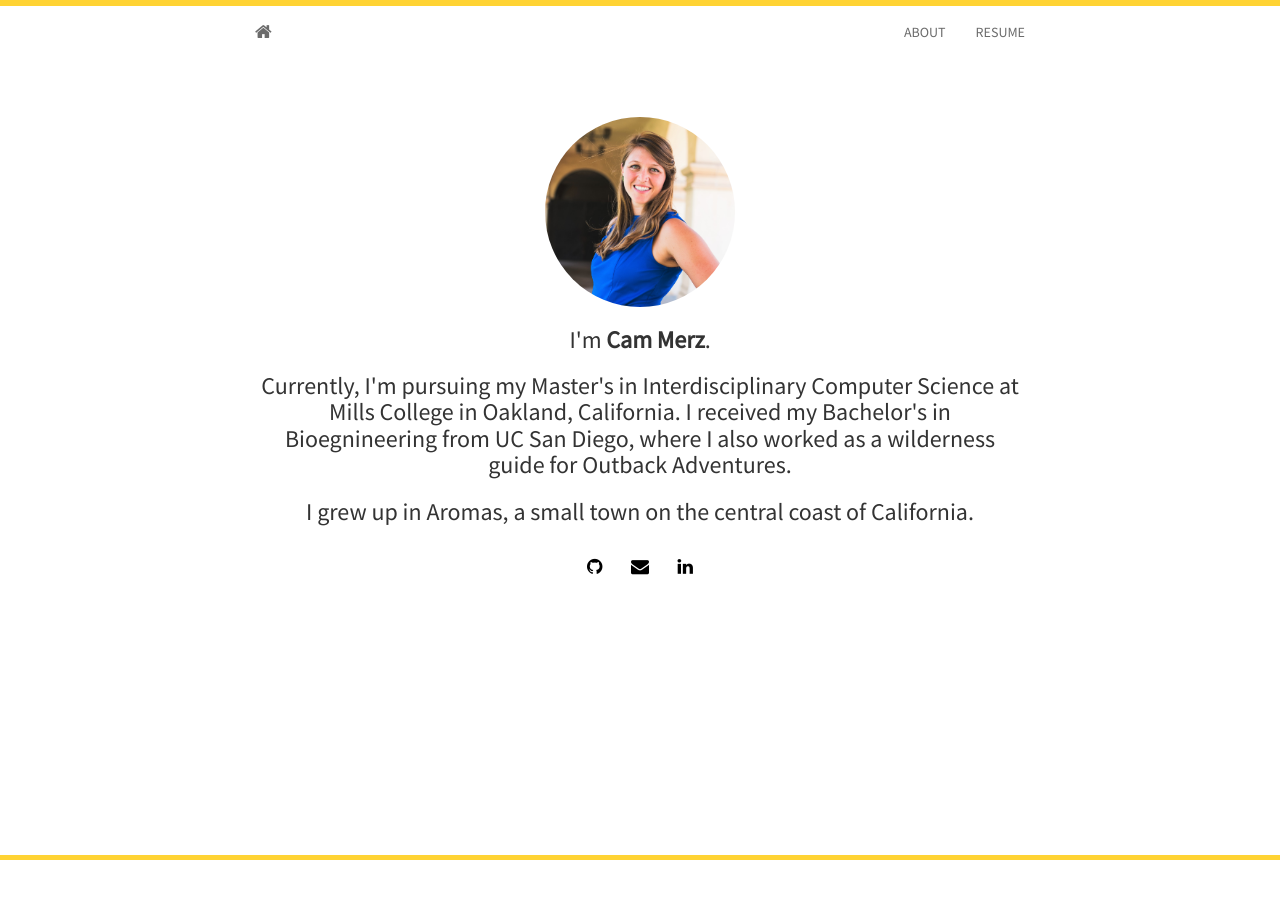
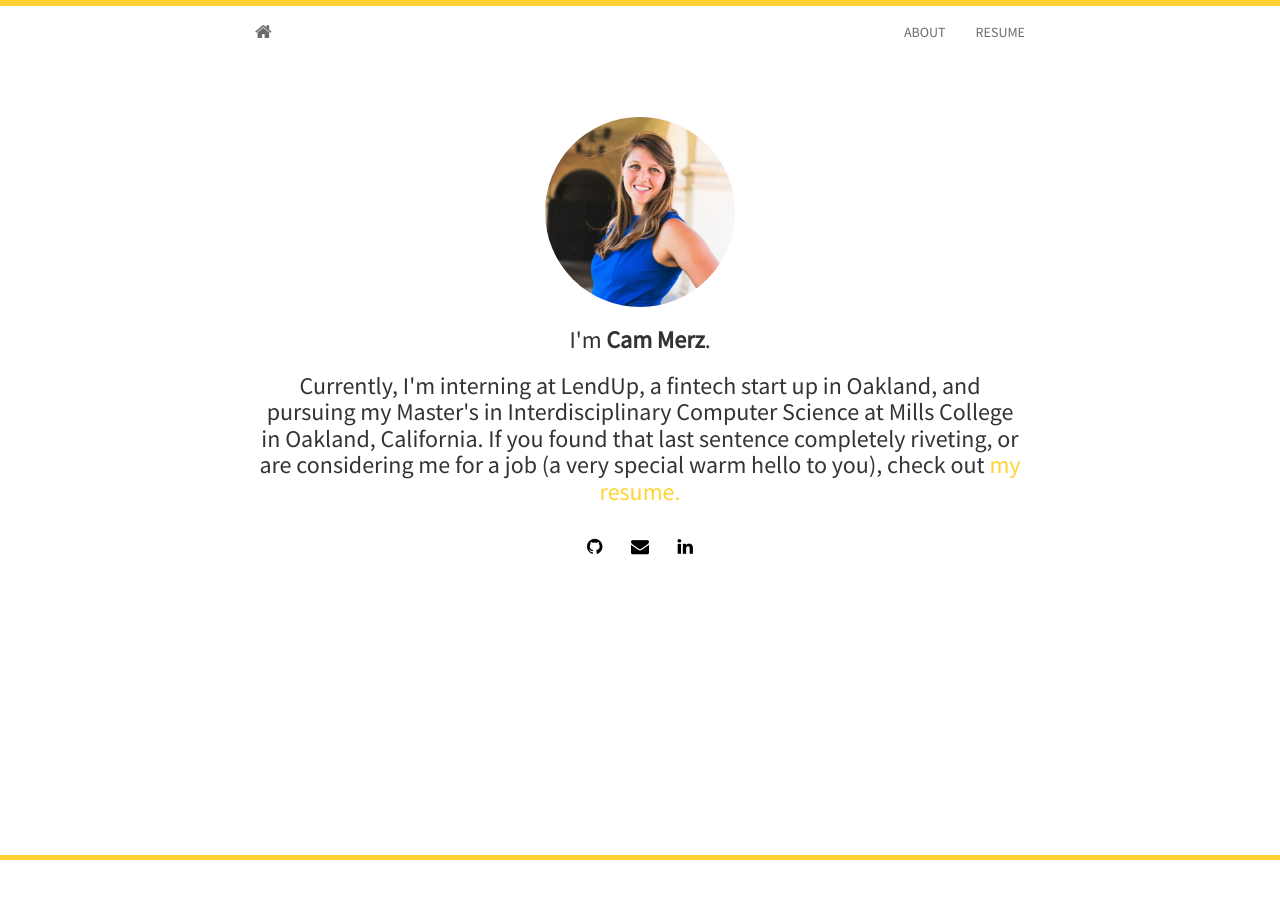
Before and after one commit to camerose/camerose.github.io, a Jekyll site: the page built from about_me.html, in a window 1280 px wide. Built offline with Jekyll 4.4.1, drawn with Linux system fonts in a browser that asks for light colours; nearby versions of some CDN libraries.

Commit message:
updated about me and home pages

```diff
--- a/about_me.html
+++ b/about_me.html
@@ -8,11 +8,18 @@ layout: home
 		<img class="img-circle" src="{{ site.baseurl }}assets/images/{{ site.avatar }}" width="190px" alt="Profile Photo">
 	  </div>
 
-	  <h3>I'm <strong>{{ site.author }}</strong>.</h3>
+	  <h3>
+		  I'm <strong>{{ site.author }}</strong>.
+	  </h3>
 
-	  <h3>Currently, I'm pursuing my Master's in Interdisciplinary Computer Science at Mills College in Oakland, California. I received my Bachelor's in Bioegnineering from UC San Diego, where I also worked as a wilderness guide for Outback Adventures. </h3>
+	  <h3>
+		  Currently, I'm interning at LendUp, a fintech start up in Oakland, and pursuing my Master's in
+		  Interdisciplinary Computer Science at Mills College in Oakland, California. If you found that last sentence
+		  completely riveting, or are considering me for a job (a very special warm hello to you), check out
+		  <a href="https://github.com/camerz/camerz.github.io/blob/master/assets/CamilleMerzResume.pdf">my resume.</a>
+	  </h3>
 
-	  <h3>I grew up in Aromas, a small town on the central coast of California. </h3>
+	 <!-- <h3>I grew up in Aromas, a small town on the central coast of California. </h3> -->
 
 	  {% include social.html %}
 	</div>
--- a/index.html
+++ b/index.html
@@ -7,11 +7,9 @@ layout: home
 	  <div class="avatar">
 		<img class="img-circle" src="{{ site.baseurl }}assets/images/{{ site.avatar }}" width="190px" alt="Profile Photo">
 	  </div>
-	  <h3>I'm <strong>{{ site.author }}</strong>.</h3>
+	  <h3>I'm <strong>{{ site.author }}</strong>. Welcome to my website!</h3>
 
-	  <h3>I'm a student at Mills College in Oakland, California. I'm pursuing my Master's in Interdisciplinary Computer Science and am interning at LendUp during this summer. </h3>
-
-	  <h3> This website is a work in progress, so please forgive me if not everything works!</h3>
+	  <h3> This website (and everything about me) is a work in progress, so please forgive me if not everything works!</h3>
 
 	  {% include social.html %}
 	</div>
```
